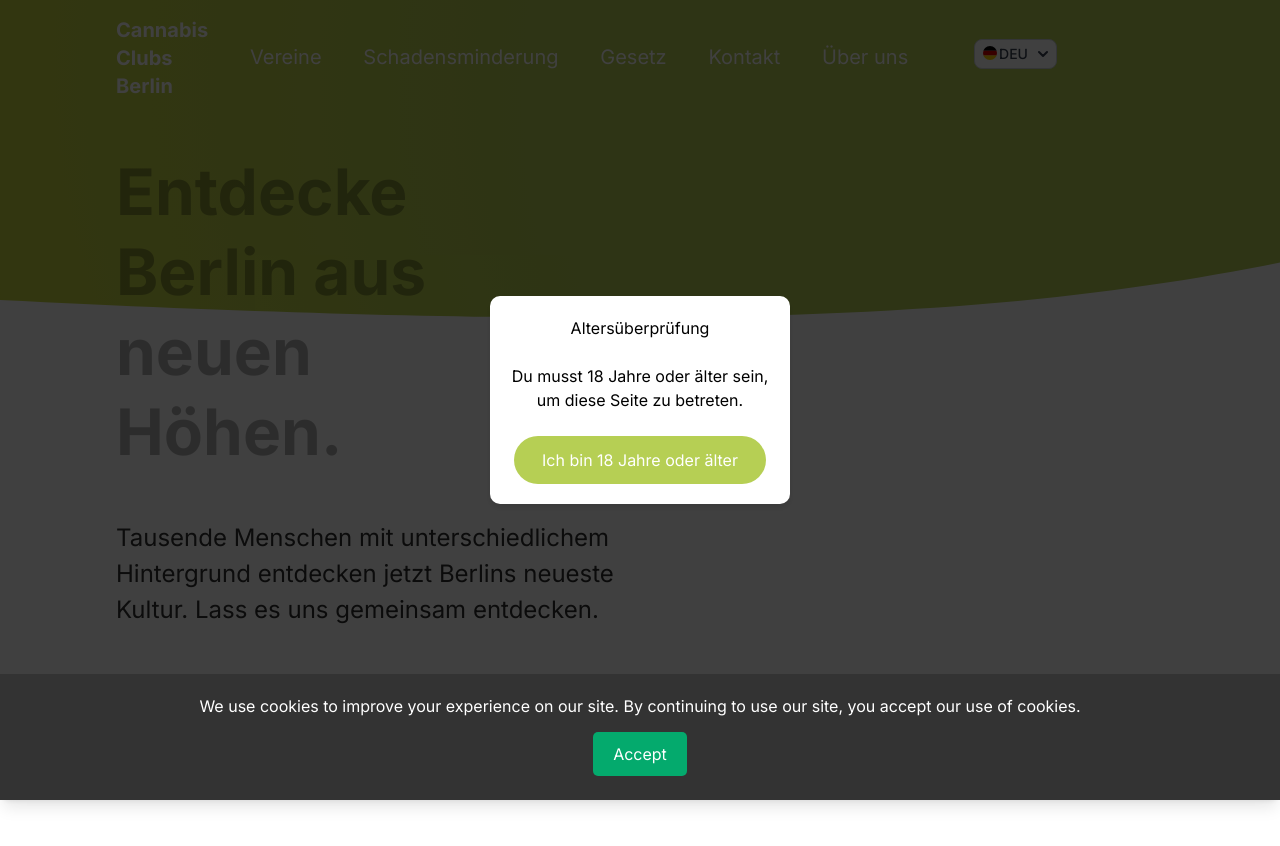
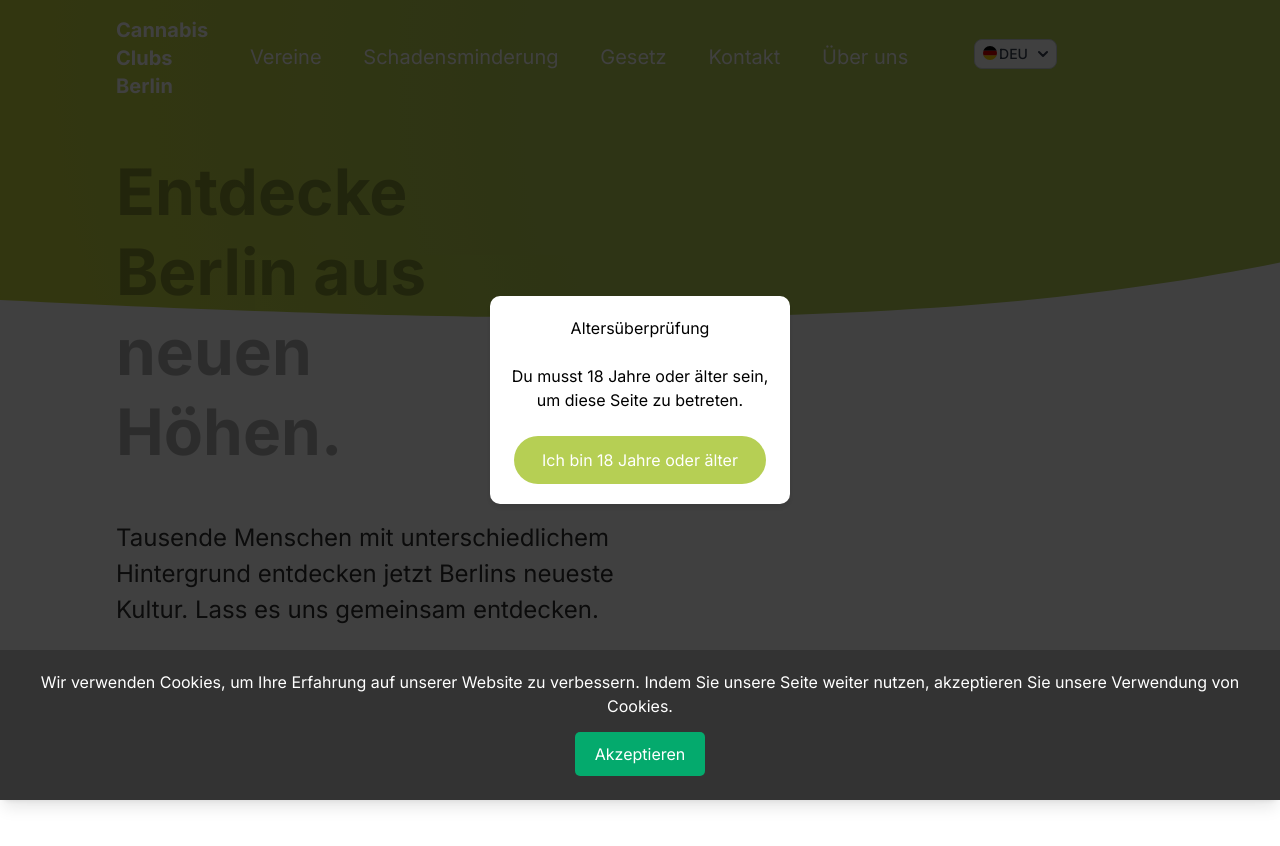
Before and after one commit to marcaufderheyde/cannabisclubsberlin.com, a Next.js app: page /de in a window 1280 px wide. Shown: the top 846 px of the page. Built offline with nearby package versions, Linux system fonts and the light colour scheme; some icons are missing.

Commit message:
[CAN-65] Adds localisation to cookie banner Problem Solution Note

```diff
--- a/app/Components/AgeVerification.tsx
+++ b/app/Components/AgeVerification.tsx
@@ -7,15 +7,16 @@ const AgeVerification = () => {
   const [isVisible, setIsVisible] = useState(false);
   const t = useTranslations('AgeVerification');
 
+  useEffect(() => {
+    const isAccepted = localStorage.getItem('ageVerified');
+    setIsVisible(!isAccepted);
+  }, []);
+
   const handleConfirm = () => {
     setIsVisible(false);
     localStorage.setItem('ageVerified', 'true');
   };
 
-  useEffect(() => {
-    const isAccepted = localStorage.getItem('ageVerified');
-    setIsVisible(!isAccepted);
-}, []);
 
   if (!isVisible) {
     return null;
--- a/app/Components/CookieBanner.tsx
+++ b/app/Components/CookieBanner.tsx
@@ -1,8 +1,10 @@
 'use client';
 import React, { useState, useEffect } from 'react';
+import { useTranslations } from 'next-intl';
 
 const CookieBanner: React.FC = () => {
     const [showBanner, setShowBanner] = useState<boolean>(false);
+    const t = useTranslations('CookieBanner');
 
     useEffect(() => {
         const isAccepted = localStorage.getItem('cookiesAccepted');
@@ -19,10 +21,9 @@ const CookieBanner: React.FC = () => {
     return (
         <div className='cookie-banner'>
             <p>
-                We use cookies to improve your experience on our site. By
-                continuing to use our site, you accept our use of cookies.
+                {t('description')}
             </p>
-            <button onClick={acceptCookies}>Accept</button>
+            <button onClick={acceptCookies}>{t('accept_button')}</button>
         </div>
     );
 };
--- a/messages/en.json
+++ b/messages/en.json
@@ -347,6 +347,9 @@
         "header" : "Age Verification",
         "description": "You must be 18 years or older to enter this site.",
         "button_text": "I am 18 years or older"
+    },
+    "CookieBanner" : {
+        "accept_button" : "Accept",
+        "description" : "We use cookies to improve your experience on our site. By continuing to use our site, you accept our use of cookies."
     }
-
 }
```
Also changed, not shown: messages/de.json.
